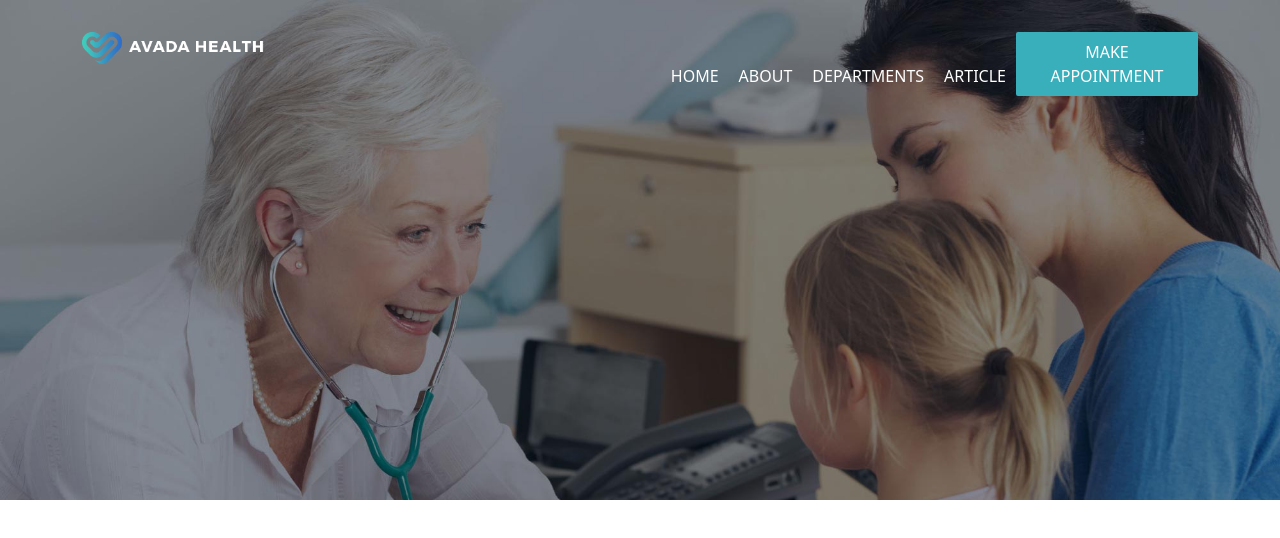
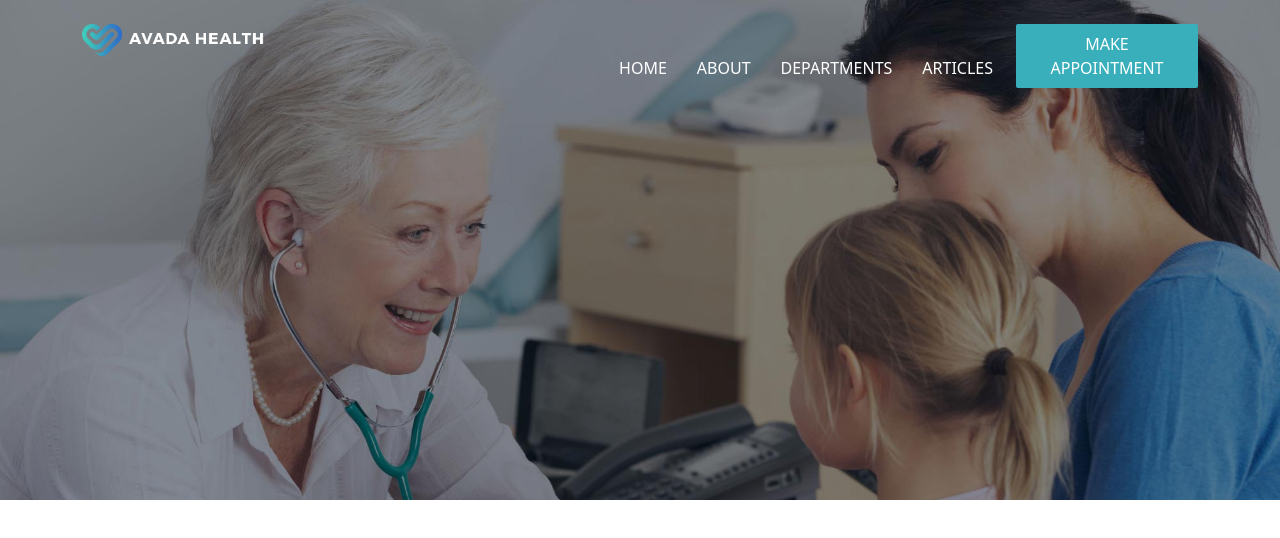
Before and after one commit to WalterFrongia/proj-html-vuejs, a Vue app: page / in a window 1280 px wide. Shown: the top 538 px of the page. Built offline with nearby package versions, Linux system fonts and the light colour scheme.

Commit message:
Implementato logo img in tag link in Header

```diff
--- a/src/components/Header.vue
+++ b/src/components/Header.vue
@@ -7,21 +7,23 @@
                 <!-- ROW LOGO E NAVBAR -->
 
                 <!-- LOGO -->
-                <div class="row pt-4">
+                <div class="row pt-3">
                     <div class="col-6 pt-2">
                         <div class="col-4">
-                            <img src="../assets/images/medical_logo_1x_light.png" alt="">
+                            <a href="">
+                                <img src="../assets/images/medical_logo_1x_light.png" alt="">
+                            </a>
                         </div>
                     </div>
                 <!-- / LOGO -->
                     <!-- NAVBAR -->
                     <div id ="my-nav-bar" class="col-6 d-flex justify-content-end pt-2">
-                        <div class="col-4">
+                        <div class="col-8">
                             <ul>
                                 <li v-for="link in navBarLinks" :key="link.name"><a href="">{{link.name}}</a></li>
                             </ul>
                         </div>
-                        <div class="col-4">
+                        <div class="col-4 ms-2">
                             <button>MAKE APPOINTMENT</button>
                         </div>
                     <!-- / NAV BAR -->
@@ -50,7 +52,7 @@ export default {
                     name:"DEPARTMENTS"
                 },
                 {
-                    name:"ARTICLE"
+                    name:"ARTICLES"
                 },
             ],
         }
@@ -91,7 +93,7 @@ ul{
     list-style-type: none;
     text-align: center;
         a{
-            padding:0 10px;
+            padding:0 15px;
             text-decoration: none;
             color:white;
         }
```
